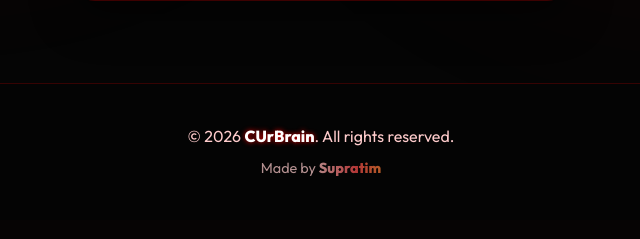
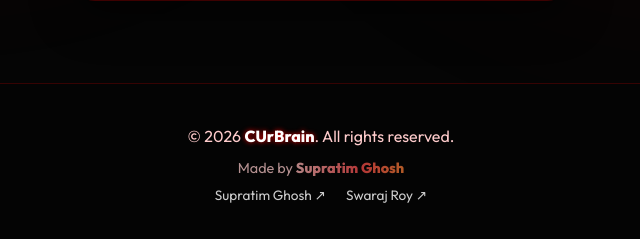
Before and after one commit to supratimcoder1/PM-Platform, a FastAPI app: page / in a window 1280 px wide. Shown: the part 876-1115 px from the top of the page, without its empty margins (319-959 px from the left). Before the commit the page ends 1052 px from the top, so only its background shows below. Run offline with FastAPI, Linux system fonts and the light colour scheme.

Commit message:
Links updated

```diff
--- a/app/templates/base.html
+++ b/app/templates/base.html
@@ -55,7 +55,14 @@
     <!-- Footer -->
     <footer class="footer">
         <p>&copy; 2026 <strong>CUrBrain</strong>. All rights reserved.</p>
-        <p style="font-size: 0.9rem; opacity: 0.7;">Made by <span class="creator-text">Supratim</span></p>
+        <p style="font-size: 0.9rem; opacity: 0.7; margin-bottom: 5px;">Made by <span
+                class="creator-text">Supratim Ghosh</span></p>
+        <div style="display: flex; justify-content: center; gap: 20px; font-size: 0.85rem;">
+            <a href="https://www.linkedin.com/in/supratim-ghosh-6232152b7/" target="_blank"
+                style="color: inherit; opacity: 0.8; text-decoration: none;">Supratim Ghosh ↗</a>
+            <a href="https://swaraj.ai.in/" target="_blank"
+                style="color: inherit; opacity: 0.8; text-decoration: none;">Swaraj Roy ↗</a>
+        </div>
     </footer>
 
     <script src="{{ url_for('static', path='/js/game.js') }}?v=curbrain"></script>
```
